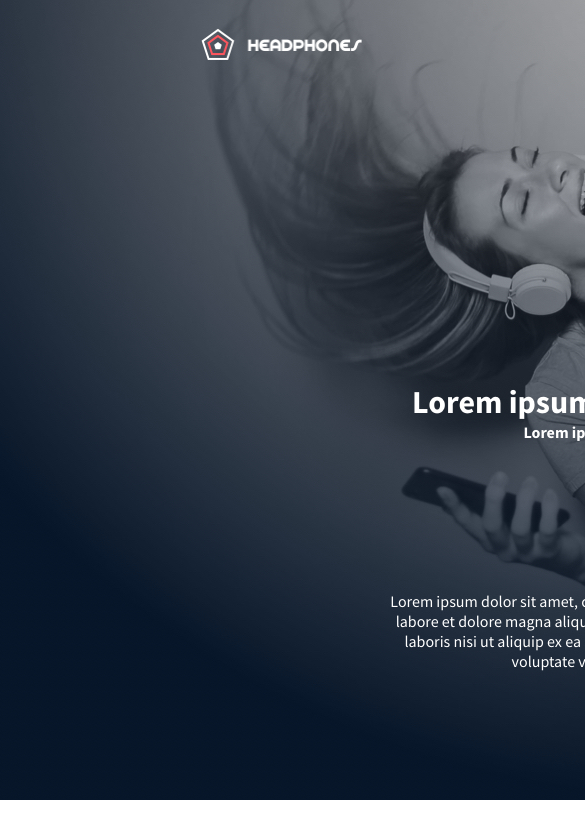
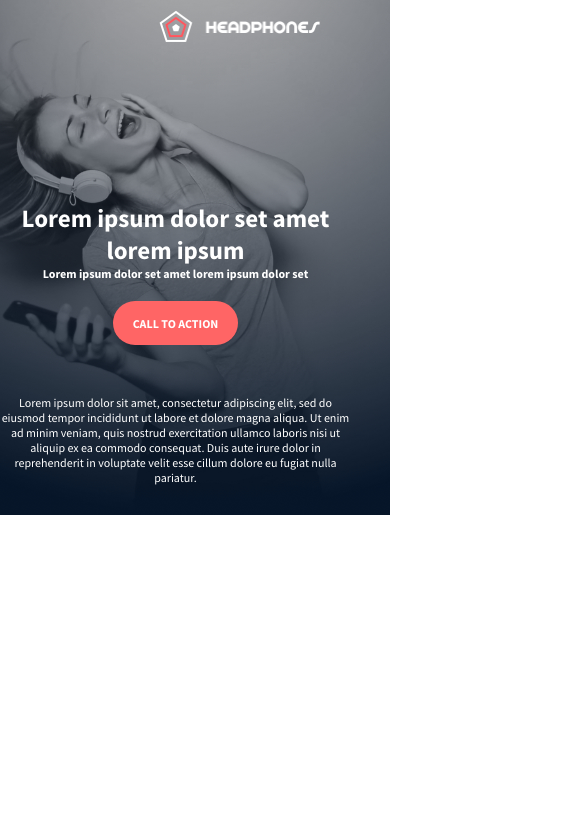
Before and after one commit to Rediet2023/alx_html_css, a plain HTML site: page headphones/0-index.html in a window 390 px wide. Shown: the top 838 px of the page, 585 px wide, since content can reach past the window. Drawn offline with Linux system fonts and the light colour scheme.

Commit message:
header and hero section completed

```diff
--- a/headphones/1-index.html
+++ b/headphones/0-index.html
@@ -2,13 +2,14 @@
 <html lang="en">
 <head>
   <meta charset="UTF-8">
-  <meta name="viewport" content="width=device-width, initial-scale=1.0">
+  <meta name="viewport" content="width=device-width, initial-scale=1, viewport-fit=cover">
   <title>HEADPHONES</title>
-  <link href="1-styles.css" rel="stylesheet">
+  <link href="0-styles.css" rel="stylesheet">
 </head>
 <body>
   <header>
     <nav class="nav_bar">
+
       <img src="./images/logo_headphones.png" alt="logo">
 
       <ul class="menu">
--- a/headphones/1-styles.css
+++ b/headphones/0-styles.css
@@ -1,7 +1,7 @@
-* {
+*, *:before, *:after {
+  box-sizing: border-box;
+  padding: 0;
   margin: 0;
-  padding: 0;
-  box-sizing: border-box;
 }
 @font-face{
   font-family: san b;
@@ -14,8 +14,9 @@
 body{
   background-image: url(images/headphones_hero_1.jpg);
   background-repeat: no-repeat;
+  background-size: cover;
+  background-position: center;
   width: 1400px;
-  height: 3600px;
   color: white;
 }
 .nav_bar{
@@ -83,3 +84,58 @@ body{
   font-family: san r;
   margin-top: 65px;
 }
+
+@media screen and (max-width: 480px) {
+
+  body{
+    background-position: center;
+    width: 100%;
+  }
+
+  .nav_bar {
+        align-items: center;
+        text-align: center;
+    }
+
+    .nav_bar img {
+        margin-left: 159px;
+        margin-top: 10px;
+        margin-bottom: 10px;
+    }
+    .menu {
+      display: none;
+      background-image: url(images/menu.png);
+      background-position: left;
+      background-repeat: no-repeat;
+    }
+    .menu a{
+      display: block;
+      text-decoration: none;
+      padding: 10px 15px;
+      align-items: left;
+    }
+    .hero {
+        width: 90%;
+        margin-left: 0;
+        margin-right: 0;
+        margin-top: 150px;
+
+    }
+
+    .hero h2, .hero p, .hero button {
+        text-align: center;
+        font-size: 12px;
+        margin: 0;
+    }
+
+    .hero button {
+        width: auto;
+        margin-bottom: 50px;
+        margin-top: 20px;
+        padding: 10px 20px;
+    }
+    .hero h1{
+      text-align: center;
+      font-size: 25px;
+    }
+}
```
Also changed, not shown: headphones/images/menu.png (added).
